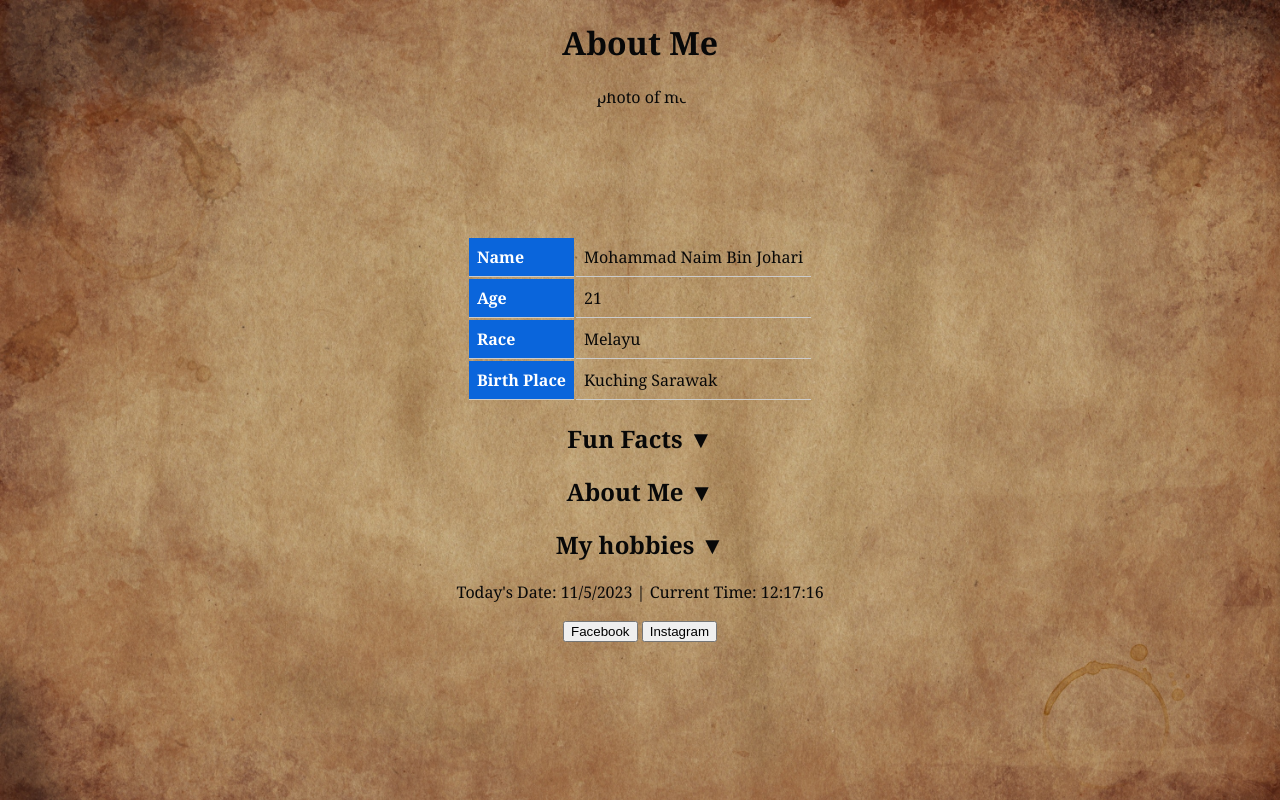
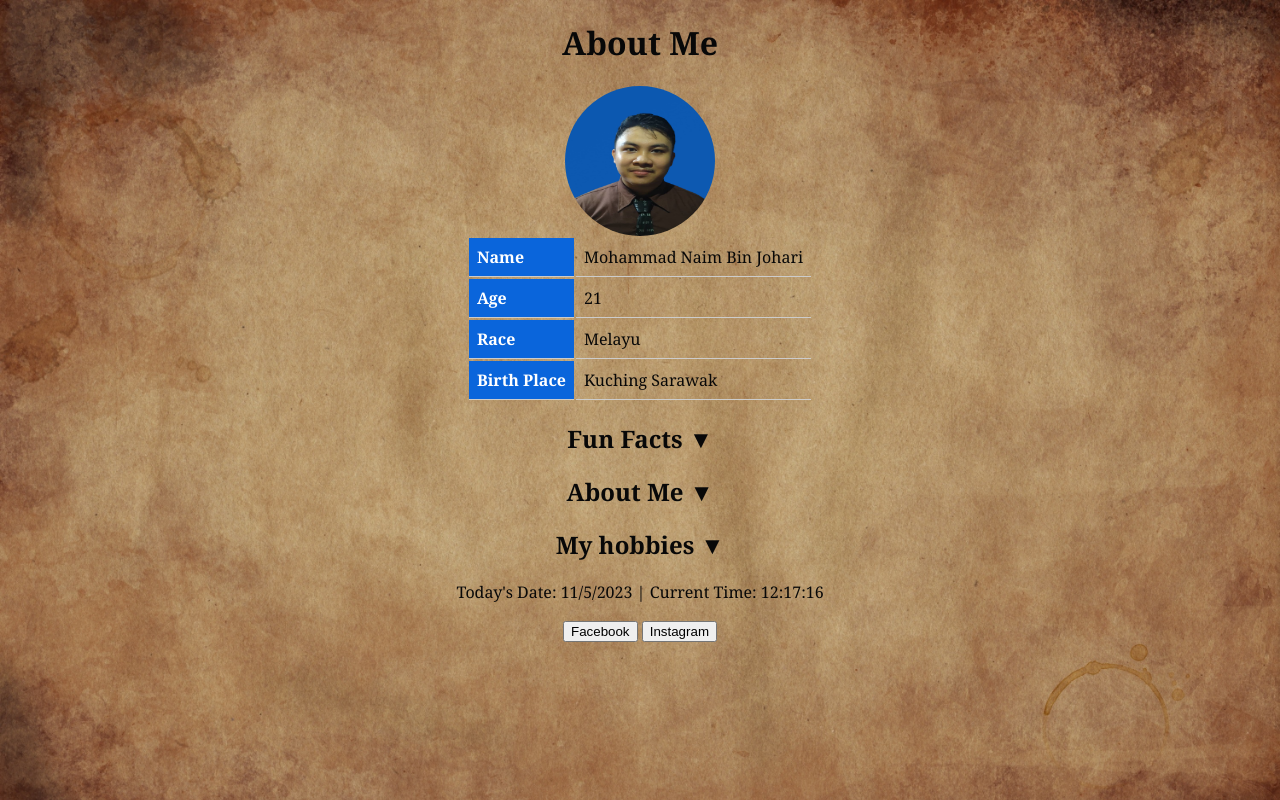
Before and after one commit to NaimV7/80121, a plain HTML site: page AboutMe.html in a window 1280 px wide. Drawn offline with Linux system fonts and the light colour scheme; files whose address does not match are found by name.

Commit message:
Update AboutMe.html

```diff
--- a/AboutMe.html
+++ b/AboutMe.html
@@ -65,7 +65,7 @@
   <body>
     <h1>About Me</h1>
 
-    <img src="images/passport photo.jpeg" alt="A photo of me" />
+    <img src="https://github.com/NaimV7/80121/blob/63c649bc2272a33c08cfaafa0269be4bd882fd80/passport%20photo.jpeg" alt="A photo of me" />
 
     <table>
       <tr>
```
